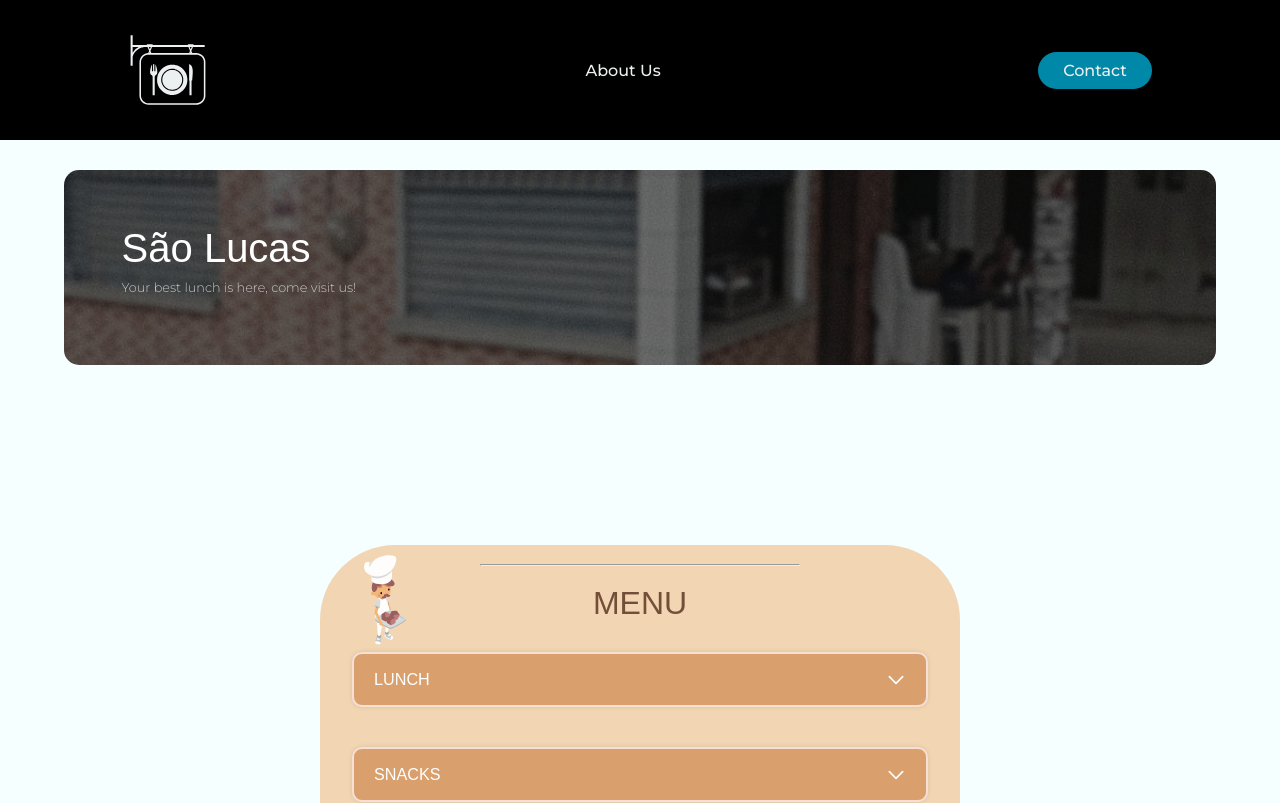
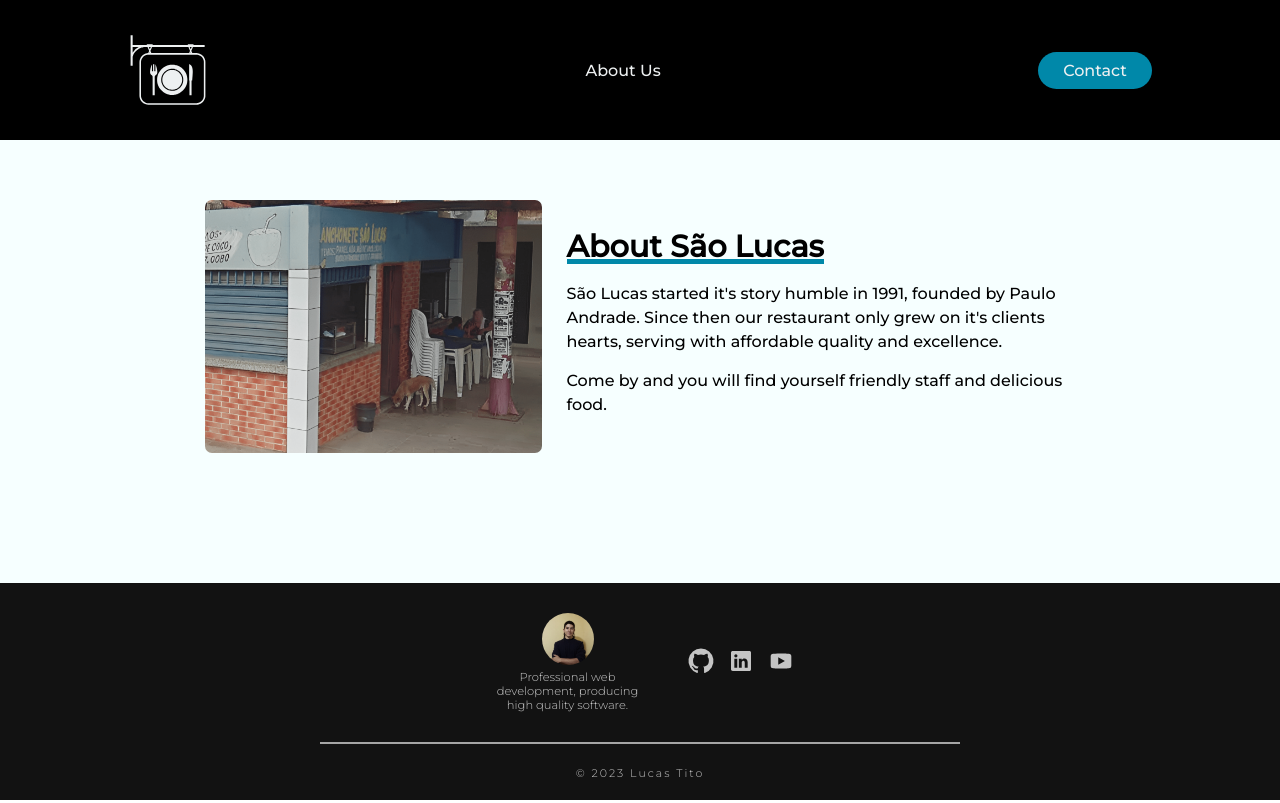
Before and after one commit to Lucas-Tito/Restaurant-LandingPage-ReactJs, a React (Create React App) app: page /Restaurant-LandingPage-ReactJs/aboutUs in a window 1280 px wide. Shown: the top 803 px of the page. Built offline with nearby package versions, Linux system fonts and the light colour scheme; a web font is replaced by a local one.

Commit message:
aboutUs page added using react router

```diff
--- a/package.json
+++ b/package.json
@@ -9,6 +9,7 @@
     "@testing-library/user-event": "^13.5.0",
     "react": "^18.2.0",
     "react-dom": "^18.2.0",
+    "react-router-dom": "^6.9.0",
     "react-scripts": "5.0.1",
     "web-vitals": "^2.1.4"
   },
--- a/src/App.js
+++ b/src/App.js
@@ -3,6 +3,8 @@ import Contact_popup from "./components/Contact_popup";
 import { Footer } from "./components/Footer";
 import Header from "./components/Header";
 import Menu from "./components/menu/Menu";
+
+import { Outlet } from "react-router-dom";
 
 
 export default function App(){
@@ -10,8 +12,9 @@ export default function App(){
     return(
         <>
             <Header/>
-            <Banner/>
-            <Menu/>
+
+            <Outlet />
+
             <Footer/>
             <Contact_popup/>
         </>
--- a/src/components/Header.js
+++ b/src/components/Header.js
@@ -1,18 +1,24 @@
+import { Link, useNavigate } from "react-router-dom"
 import logo from "../images/logo.svg"
 import "../styles/header.css"
 
 export default function Header(){
+
+    const navigate = useNavigate()
+
     return (
         // header represents a support tag that can work as a navigation section
     <header>
-        <img className="logo" src={logo} alt="logo"/>
+        <img
+        className="logo" src={logo} alt="logo" onClick={ ()=>navigate("/Restaurant-LandingPage-ReactJs/") }/>
 
         {/* nav is a section that contains links to others pages */}
         <nav>
             {/* ul is an unordered list that can contain various items */}
             <ul className="nav-links">
                 {/* li tag represents a list item */}
-                <li><a href="aboutUs.html">About Us</a></li>
+
+                <li><Link to="/Restaurant-LandingPage-ReactJs/aboutUs">About Us</Link></li>
             </ul>
         </nav>
         <button className="contact_btn" onClick={contactClick}>Contact</button>
@@ -22,6 +28,7 @@ export default function Header(){
 
 
 
+
 function contactClick(){
     let contact_popup = document.querySelector(".popup")
     contact_popup.classList.toggle("active")
--- a/src/index.js
+++ b/src/index.js
@@ -1,8 +1,28 @@
 import ReactDOM from "react-dom/client"
 import App from "./App"
 import "./style.css"
+import Home from "./routes/Home"
+import AboutUs from "./routes/AboutUs"
+import { createBrowserRouter, RouterProvider } from "react-router-dom"
+
+const router = createBrowserRouter([
+    {
+        path: "/",
+        element: <App />,
+        children: [
+            {
+                path: "/Restaurant-LandingPage-ReactJs/",
+                element: <Home/>
+            },
+            {
+                path: "/Restaurant-LandingPage-ReactJs/aboutUs",
+                element: <AboutUs/>
+            }
+        ]
+    }
+])
 
 
 ReactDOM.createRoot(document.querySelector("#root")).render(
-    <App/>
+    <RouterProvider router={router} />
 )
--- /dev/null
+++ b/src/routes/AboutUs.jsx
@@ -0,0 +1,18 @@
+import aboutUs_panel from "../images/aboutUs_panel.png"
+
+export default function AboutUs(){
+    return(
+
+        <div className="aboutUs_container">
+            <img src={aboutUs_panel} />
+            <div className="aboutUs_text">
+                <h1>About São Lucas
+                    <hr/>
+                </h1>
+                <p>São Lucas started it's story humble in 1991, founded by Paulo Andrade. Since then our restaurant only grew on it's clients hearts, serving with affordable quality and excellence.</p>
+                <p>Come by and you will find yourself friendly staff and delicious food.</p>
+            </div>
+        </div>
+
+    )
+}
--- /dev/null
+++ b/src/routes/Home.jsx
@@ -0,0 +1,11 @@
+import Banner from "../components/Banner";
+import Menu from "../components/menu/Menu";
+
+export default function Home(){
+    return(
+        <>
+            <Banner />
+            <Menu />
+        </>
+    )
+}
```
Also changed, not shown: src/aboutUs.html (+1 -10 lines), 1 other file (tests, documents, lock files or other folders).
